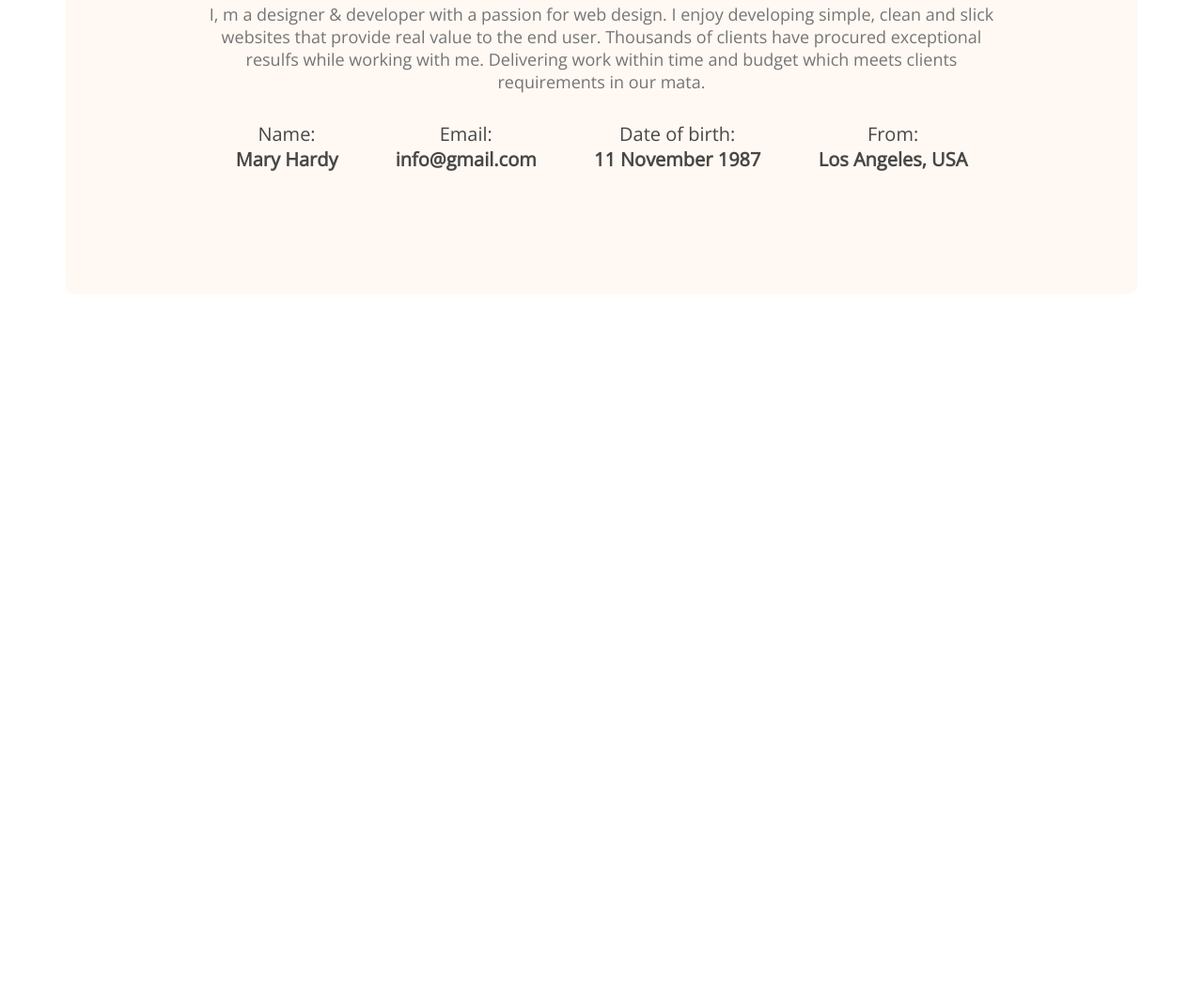
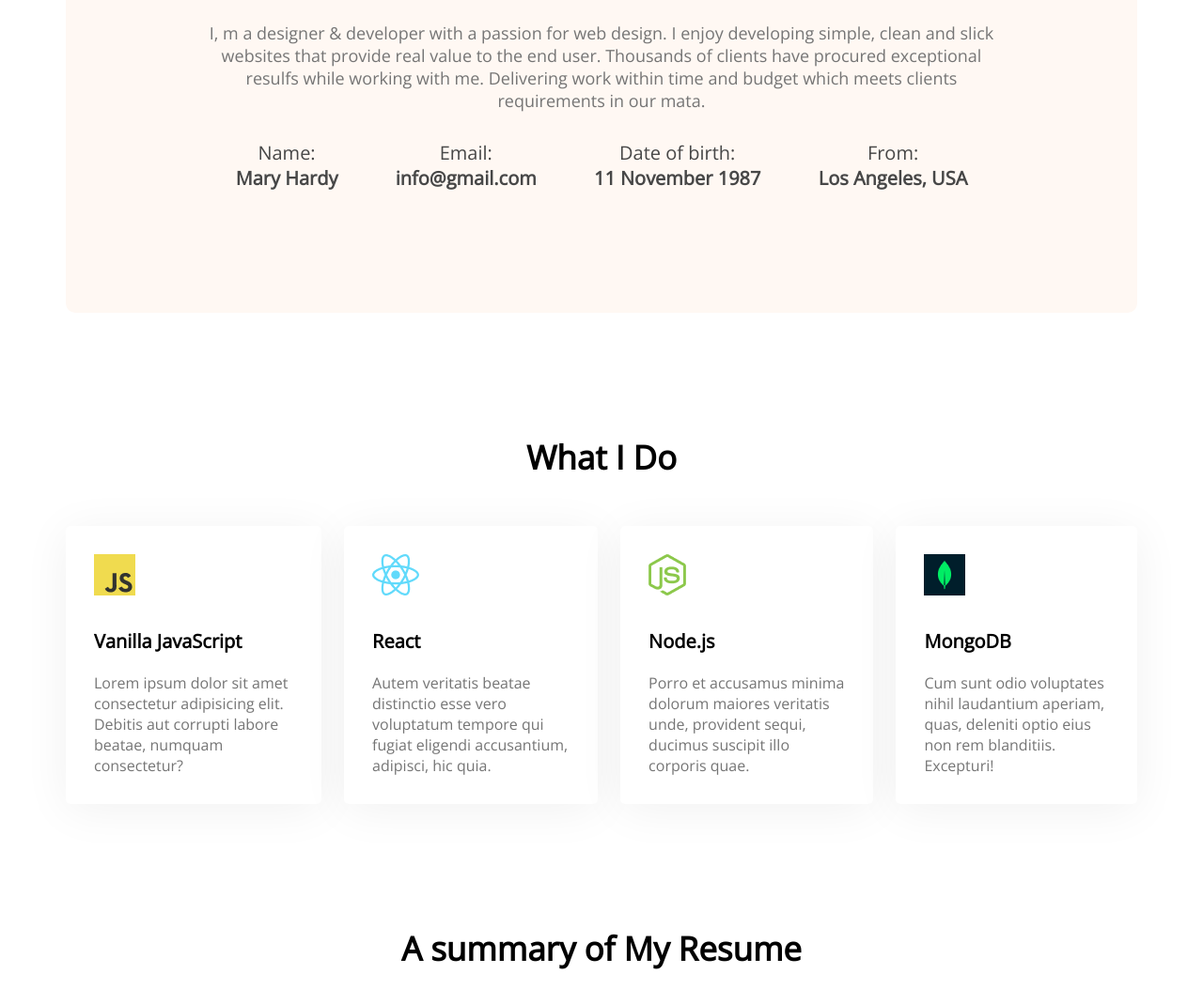
Before and after one commit to hanif7077/developer-portfolio-2, a plain HTML site: page index.html in a window 1280 px wide. Shown: the part 1174-2244 px from the top of the page at 94% size. Before the commit the page ends 1487 px from the top, so only its background shows below. Drawn offline with nearby package versions, Linux system fonts and the light colour scheme.

Commit message:
added skill  section

```diff
--- a/index.html
+++ b/index.html
@@ -54,6 +54,44 @@
             </div>
 
         </section>
+        <!-- what i do -->
+        <section class="what-i-do">
+            <h3 class="section-title">What I Do</h3>
+
+            <!-- .skills-container>.skills*4>img+p.skill-title+p.skill-description>lorem15 -->
+
+            <div class="skills-container">
+                <div class="skills">
+                    <img src="images/icons/js.png" alt="">
+                    <p class="skill-title">Vanilla JavaScript</p>
+                    <p class="skill-description">Lorem ipsum dolor sit amet consectetur adipisicing elit. Debitis aut corrupti labore beatae, numquam consectetur?</p>
+                </div>
+                <div class="skills">
+                    <img src="images/icons/react.png" alt="">
+                    <p class="skill-title">React</p>
+                    <p class="skill-description">Autem veritatis beatae distinctio esse vero voluptatum tempore qui fugiat eligendi accusantium, adipisci, hic quia.</p>
+                </div>
+                <div class="skills">
+                    <img src="images/icons/nodejs.png" alt="">
+                    <p class="skill-title">Node.js</p>
+                    <p class="skill-description">Porro et accusamus minima dolorum maiores veritatis unde, provident sequi, ducimus suscipit illo corporis quae.</p>
+                </div>
+                <div class="skills">
+                    <img src="images/icons/mongo.png" alt="">
+                    <p class="skill-title">MongoDB</p>
+                    <p class="skill-description">Cum sunt odio voluptates nihil laudantium aperiam, quas, deleniti optio eius non rem blanditiis. Excepturi!</p>
+                </div>
+            </div>
+        </section>
+        <!-- resumi section -->
+        <section>
+            <h3 class="section-title">A summary of My Resume</h3>
+            <div class="reasumi-container">
+                <div>
+
+                </div>
+            </div>
+        </section>
     </main>
     <footer>
 
--- a/styles/portfolio.css
+++ b/styles/portfolio.css
@@ -71,9 +71,12 @@ main{
     max-width: 1140px;
     margin: 0 auto;
 }
+section{
+    margin-top: 130px;
+}
 /* about section style */
 .about{
-    margin-top: 130px;
+
     border-radius: 10px;
     background: #FFF8F3;
     padding: 130px 150px;
@@ -82,9 +85,10 @@ main{
 .section-title{
 
     font-size: 35px;
+    text-align: center;
 
     font-weight: 700;
-    margin-bottom: 30px;
+    margin-bottom: 50px;
 }
 .section-description{
    color: #757575;
@@ -105,3 +109,26 @@ main{
     color: #474747;
     font-weight: 700;
 }
+/* what i do section */
+.waht-i-do{
+
+}
+.skills-container{
+    display: flex;
+    gap: 24px;
+}
+.skills{
+    border-radius: 5px;
+    background: #FFF;
+    box-shadow: 0px 6px 50px 0px rgba(0, 0, 0, 0.06);
+    padding: 30px;
+}
+.skill-title{
+    font-size: 20px;
+    font-weight: 700;
+    margin-top: 30px;
+    margin-bottom: 20px;
+}
+.skill-description{
+    color: #757575;
+}
```
